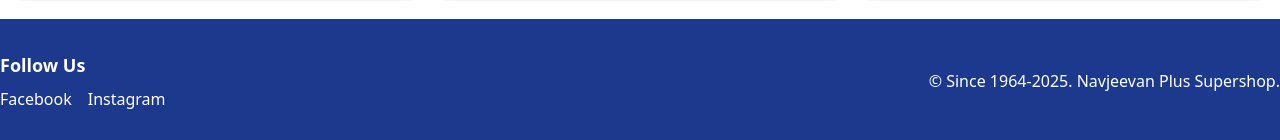
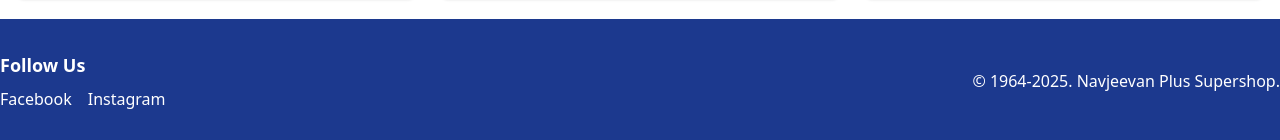
Before and after one commit to shubh-37/navjeevan-lp, a React (Vite) app: page / in a window 1280 px wide. Shown: the part 2000-2140 px from the top of the page. Built offline with nearby package versions, Linux system fonts and the light colour scheme.

Commit message:
footer fix

```diff
--- a/src/App.jsx
+++ b/src/App.jsx
@@ -221,7 +221,7 @@ const App = () => {
             </div>
           </div>
           <p className="text-center mt-4 md:mt-0">
-            © Since 1964-{new Date().getFullYear()}. Navjeevan Plus Supershop.
+            © 1964-{new Date().getFullYear()}. Navjeevan Plus Supershop.
           </p>
         </div>
       </footer>
```
